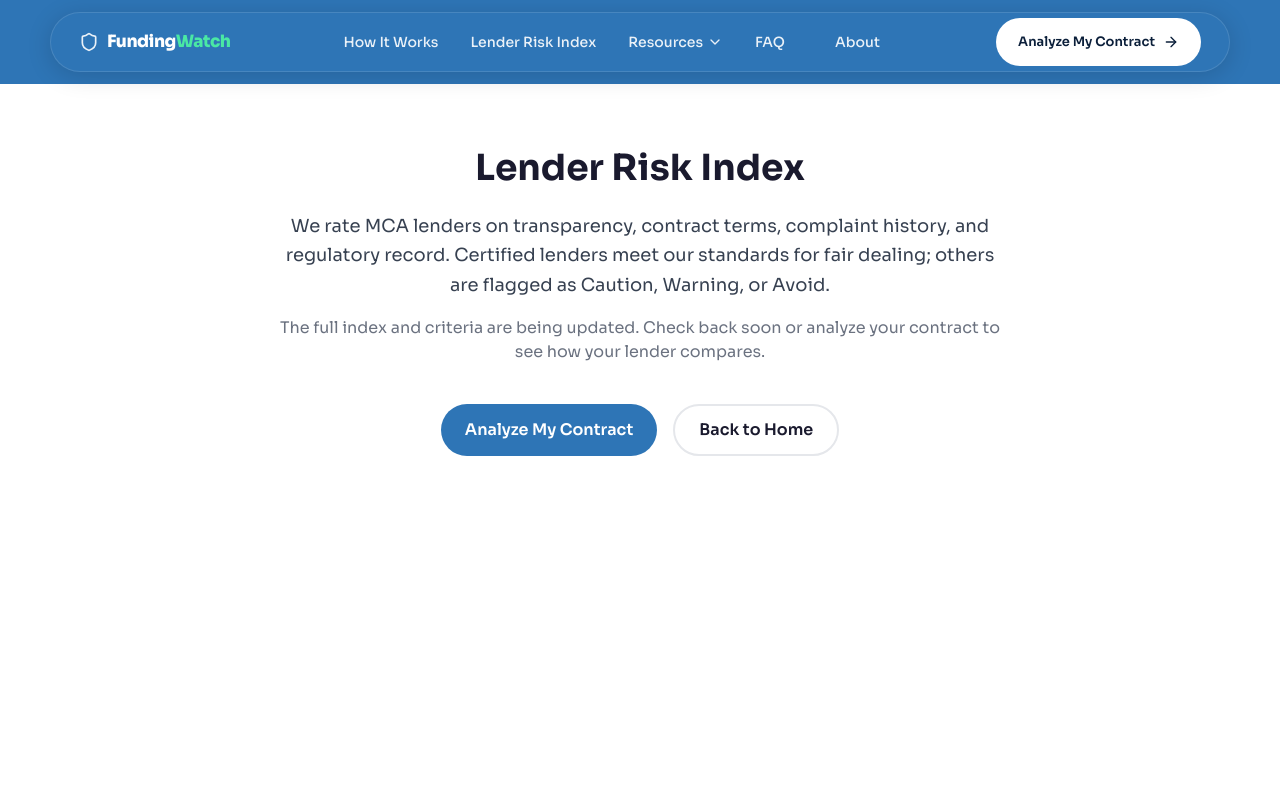
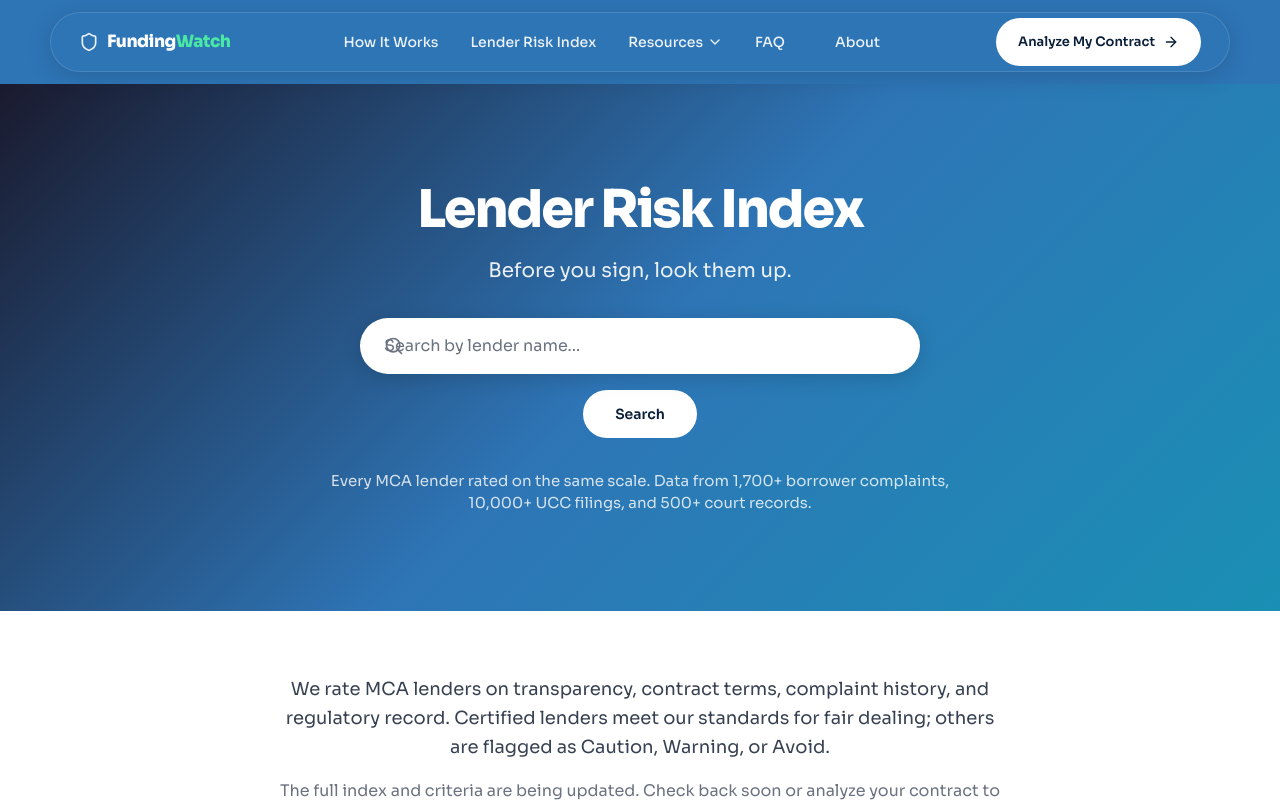
Before and after one commit to tchogorian/fundingwatch, a Next.js app: page /lender-risk-index in a window 1280 px wide. Shown: the top 802 px of the page. Built offline with nearby package versions, Linux system fonts and the light colour scheme.

Commit message:
Lender Risk Index: hero with dark blue gradient, search bar, stat line
Made-with: Cursor

```diff
--- a/src/app/globals.css
+++ b/src/app/globals.css
@@ -1489,6 +1489,60 @@ h3 {
   display: block;
   overflow-x: auto;
 }
+/* Lender Risk Index hero — matches blog/home hero (dark blue gradient + white text) */
+.lri-hero {
+  background: linear-gradient(135deg, #1A1A2E 0%, #2E75B6 50%, #1A8FB4 100%);
+  color: #fff;
+}
+.lri-hero-title {
+  font-size: 2rem;
+  font-weight: 800;
+  letter-spacing: -0.04em;
+  line-height: 1.15;
+}
+.lri-hero-sub {
+  font-size: 1.125rem;
+  color: rgba(255, 255, 255, 0.9);
+  line-height: 1.5;
+}
+.lri-hero-stat {
+  font-size: 0.9375rem;
+  color: rgba(255, 255, 255, 0.8);
+  line-height: 1.5;
+}
+.lri-hero-search {
+  background: #fff;
+  color: #0B1F3A;
+  border-radius: 9999px;
+  padding: 14px 24px;
+  font-size: 1rem;
+  min-height: 56px;
+  box-shadow: 0 4px 20px rgba(0, 0, 0, 0.15);
+  border: none;
+  width: 100%;
+  max-width: 560px;
+}
+.lri-hero-search::placeholder {
+  color: #6b7280;
+}
+.lri-hero-search:focus {
+  outline: none;
+  box-shadow: 0 4px 24px rgba(0, 0, 0, 0.2);
+}
+@media (min-width: 768px) {
+  .lri-hero-title {
+    font-size: 2.75rem;
+  }
+  .lri-hero-sub {
+    font-size: 1.25rem;
+  }
+}
+@media (min-width: 1024px) {
+  .lri-hero-title {
+    font-size: 3.25rem;
+  }
+}
+
 @media (max-width: 767px) {
   .blog-hero {
     padding-left: 24px;
--- /dev/null
+++ b/src/app/lender-risk-index/layout.tsx
@@ -0,0 +1,18 @@
+import type { Metadata } from "next";
+
+export const metadata: Metadata = {
+  title: "Lender Risk Index — FundingWatch",
+  description:
+    "See how MCA lenders compare: our ratings for transparency, fair terms, and responsible lending practices.",
+  alternates: {
+    canonical: "https://www.fundingwatch.org/lender-risk-index",
+  },
+};
+
+export default function LenderRiskIndexLayout({
+  children,
+}: {
+  children: React.ReactNode;
+}) {
+  return <>{children}</>;
+}
--- a/src/app/lender-risk-index/page.tsx
+++ b/src/app/lender-risk-index/page.tsx
@@ -1,24 +1,79 @@
+"use client";
+
+import { useState } from "react";
 import Link from "next/link";
 import Footer from "@/components/Footer";
+import { Search } from "lucide-react";
 
-export const metadata = {
-  title: "Lender Risk Index — FundingWatch",
-  description:
-    "See how MCA lenders compare: our ratings for transparency, fair terms, and responsible lending practices.",
-  alternates: {
-    canonical: "https://www.fundingwatch.org/lender-risk-index",
-  },
-};
+const HERO_STAT = "Every MCA lender rated on the same scale. Data from 1,700+ borrower complaints, 10,000+ UCC filings, and 500+ court records.";
 
 export default function LenderRiskIndexPage() {
+  const [query, setQuery] = useState("");
+
+  const handleSearch = (e: React.FormEvent) => {
+    e.preventDefault();
+    // TODO: wire to lender search/filter
+    if (query.trim()) {
+      const el = document.getElementById("lender-results");
+      el?.scrollIntoView({ behavior: "smooth" });
+    }
+  };
+
   return (
     <>
-      <main className="min-h-screen px-4 py-16 sm:px-6" style={{ background: "var(--color-bg-base)" }}>
+      {/* Hero — dark blue gradient, white text, search-first (same style as homepage/blog) */}
+      <section
+        className="lri-hero relative overflow-hidden px-6 py-16 md:px-8 md:py-20 lg:px-12 lg:py-24"
+        aria-label="Lender Risk Index hero"
+      >
         <div className="mx-auto max-w-[720px] text-center">
-          <h1 className="text-3xl font-bold sm:text-4xl" style={{ color: "var(--color-text-primary)" }}>
+          <h1 className="lri-hero-title text-white">
             Lender Risk Index
           </h1>
-          <p className="mt-6 text-lg leading-relaxed" style={{ color: "var(--color-text-secondary)" }}>
+          <p className="lri-hero-sub mt-4">
+            Before you sign, look them up.
+          </p>
+
+          {/* Search bar — #1 element, white on dark blue */}
+          <form onSubmit={handleSearch} className="mt-8 flex flex-col items-center gap-4">
+            <div className="relative w-full max-w-[560px]">
+              <Search
+                className="absolute left-6 top-1/2 h-5 w-5 -translate-y-1/2 pointer-events-none"
+                style={{ color: "#6b7280" }}
+                aria-hidden
+              />
+              <input
+                type="search"
+                value={query}
+                onChange={(e) => setQuery(e.target.value)}
+                placeholder="Search by lender name..."
+                className="lri-hero-search pl-14 pr-6"
+                aria-label="Search lenders by name"
+                autoComplete="off"
+              />
+            </div>
+            <button
+              type="submit"
+              className="rounded-full bg-white px-8 py-3 text-sm font-semibold text-[#0B1F3A] transition hover:opacity-95 min-h-[48px]"
+            >
+              Search
+            </button>
+          </form>
+
+          <p className="lri-hero-stat mt-8 max-w-[640px] mx-auto">
+            {HERO_STAT}
+          </p>
+        </div>
+      </section>
+
+      {/* Main content — placeholder until index is built */}
+      <main
+        id="lender-results"
+        className="min-h-screen px-4 py-16 sm:px-6"
+        style={{ background: "var(--color-bg-base)" }}
+      >
+        <div className="mx-auto max-w-[720px] text-center">
+          <p className="text-lg leading-relaxed" style={{ color: "var(--color-text-secondary)" }}>
             We rate MCA lenders on transparency, contract terms, complaint history, and regulatory record. Certified lenders meet our standards for fair dealing; others are flagged as Caution, Warning, or Avoid.
           </p>
           <p className="mt-4 text-base" style={{ color: "var(--color-text-tertiary)" }}>
```
